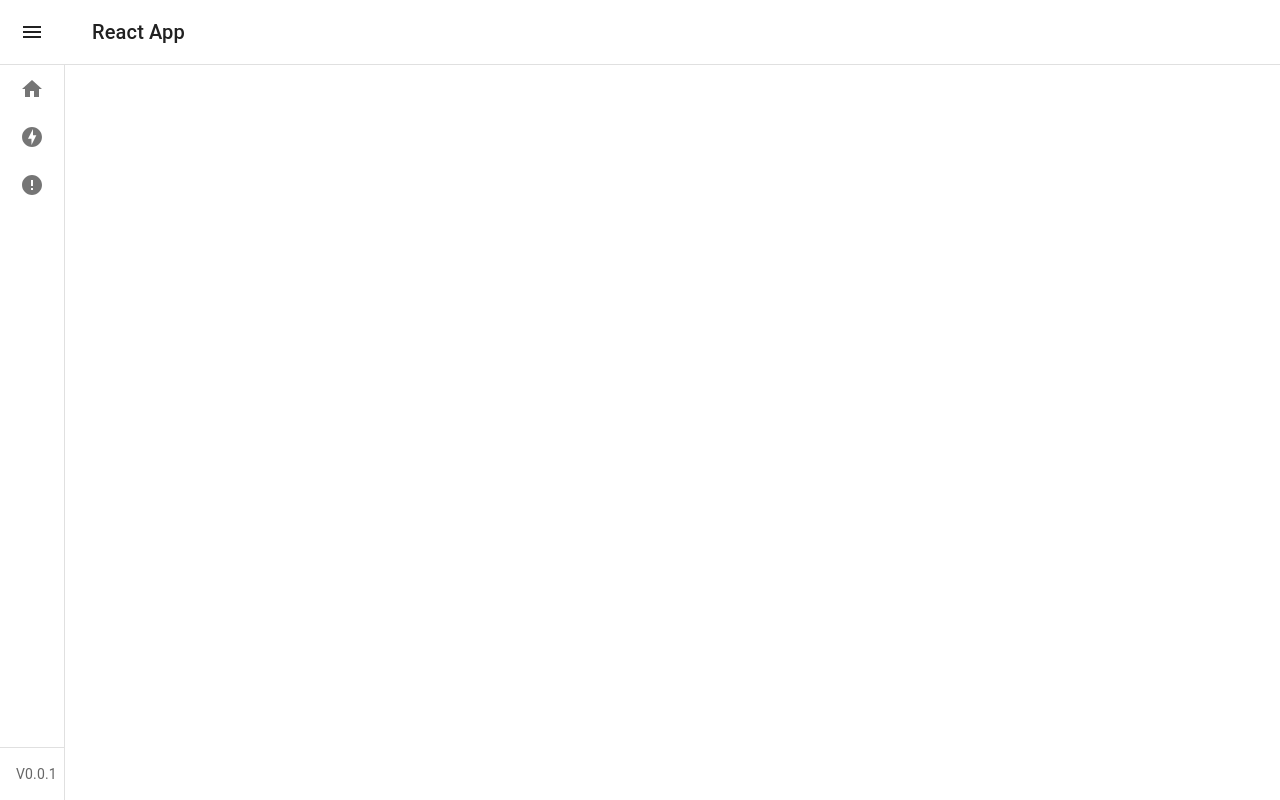
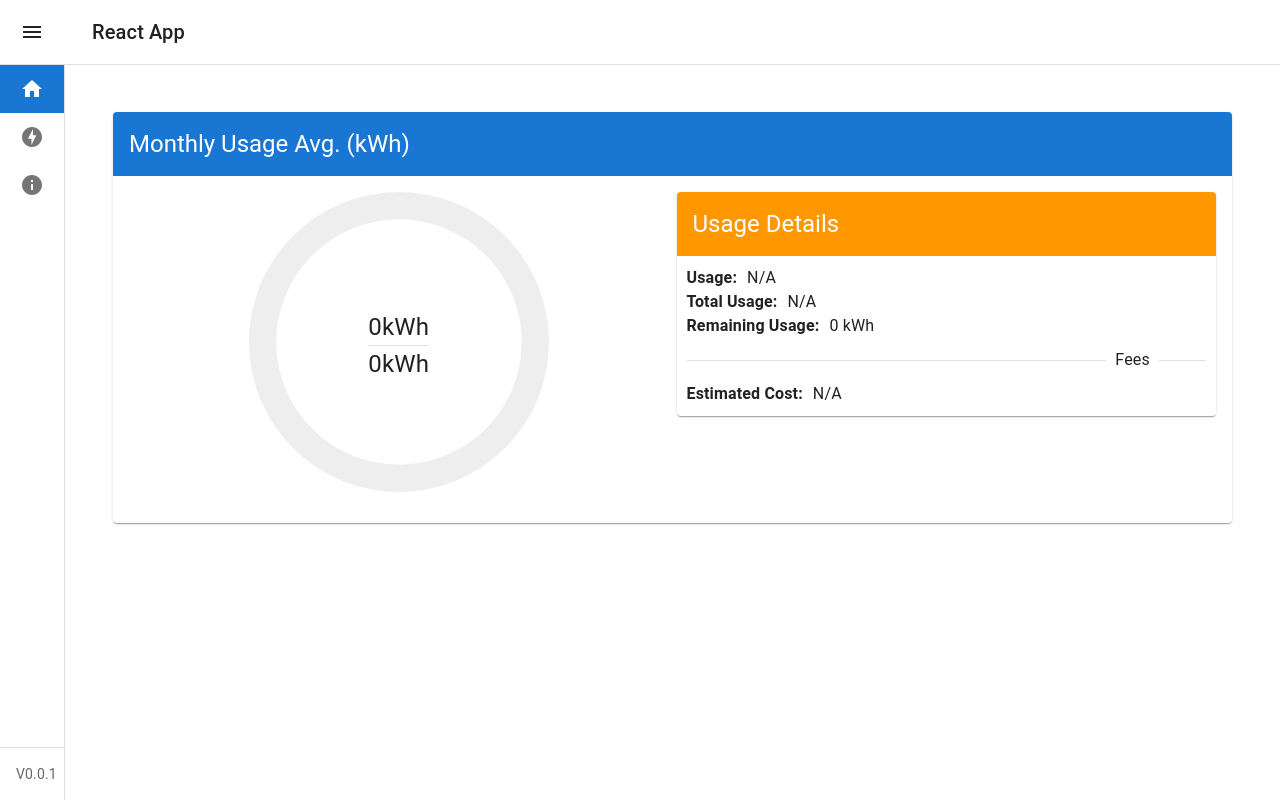
Before and after one commit to C0rv0dev/energy-node-front, a React (Create React App) app: page / in a window 1280 px wide. Built offline with nearby package versions, Linux system fonts and the light colour scheme; no server answers.

Commit message:
added energy page and refactored cards

```diff
--- a/src/providers/EnergyUseProvider.tsx
+++ b/src/providers/EnergyUseProvider.tsx
@@ -17,7 +17,7 @@ class EnergyUseProvider {
   }
 
   private async setEnergyUsageInformation() {
-    await api.get('/energy/my-usage')
+    await api.get('/home-display')
       .then((response) => {
         this.setUsage(response.data.usage);
         this.setTotalUsage(response.data.totalUsage);
--- /dev/null
+++ b/src/resources/components/CardComponent.tsx
@@ -0,0 +1,44 @@
+import React from 'react';
+import { Card, CardContent, CardHeader } from '@mui/material';
+
+interface CardComponentProps {
+  children: React.ReactNode;
+  hasHeader?: boolean;
+  headerTitle?: string;
+  headerBackgroundColor?: (theme: any) => string;
+  headerFontColor?: string;
+  headerAlign?: 'left' | 'center' | 'right';
+}
+
+function CardComponent({
+  children,
+  hasHeader,
+  headerTitle,
+  headerBackgroundColor,
+  headerFontColor,
+  headerAlign,
+}: CardComponentProps) {
+  const defaultHeaderBackgroundColor = headerBackgroundColor ? headerBackgroundColor : (theme: any) => theme.palette.primary.main;
+
+  return (
+    <Card sx={{ display: 'flex', flexDirection: 'column' }}>
+      {hasHeader && (
+        <CardHeader
+          title={headerTitle}
+          align={headerAlign}
+          sx={{
+            display: 'flex',
+            color: headerFontColor,
+            backgroundColor: defaultHeaderBackgroundColor,
+          }}
+        />
+      )}
+      <CardContent>
+        {children}
+      </CardContent>
+    </Card>
+
+  );
+}
+
+export default CardComponent;
--- a/src/resources/layout/components/SidebarItem.tsx
+++ b/src/resources/layout/components/SidebarItem.tsx
@@ -14,7 +14,7 @@ interface Props {
 function SideBarItem({ open, path, icon }: Props) {
   // variables
   const navigateTo = useNavigate();
-  const selected = window.location.pathname === `/${path}`;
+  const selected = window.location.pathname === path;
 
   // functions
   const formatToDisplay = (path: string) => {
--- a/src/resources/layout/components/SidebarList.tsx
+++ b/src/resources/layout/components/SidebarList.tsx
@@ -4,8 +4,9 @@ import SidebarItem from './SidebarItem';
 
 // Icons imports
 import HomeIcon from '@mui/icons-material/Home';
-import ErrorIcon from '@mui/icons-material/Error';
+import Info from '@mui/icons-material/Info';
 import OfflineBoltIcon from '@mui/icons-material/OfflineBolt';
+import RouteList from '../../../routing/Routes';
 
 interface SidebarListProps {
   open: boolean;
@@ -16,20 +17,20 @@ function SidebarList({ open }: SidebarListProps) {
     <List sx={{ paddingTop: 0 }}>
       <SidebarItem
         open={open}
-        path="home"
+        path={RouteList.Home}
         icon={<HomeIcon />}
       />
 
       <SidebarItem
         open={open}
-        path="energy"
+        path={RouteList.Energy}
         icon={<OfflineBoltIcon />}
       />
 
       <SidebarItem
         open={open}
-        path='about'
-        icon={<ErrorIcon />}
+        path={RouteList.About}
+        icon={<Info />}
       />
     </List>
   )
--- /dev/null
+++ b/src/resources/views/Energy.tsx
@@ -0,0 +1,22 @@
+import React from 'react';
+import CardComponent from '../components/CardComponent';
+
+function Energy() {
+    const formRef = React.useRef<HTMLFormElement>(null);
+
+    return (
+        <CardComponent
+            hasHeader
+            headerTitle="Energy"
+            headerBackgroundColor={(theme) => theme.palette.primary.main}
+            headerFontColor="white"
+            headerAlign="right"
+        >
+            <form ref={formRef}>
+
+            </form>
+        </CardComponent>
+    );
+}
+
+export default Energy;
--- a/src/resources/views/Main.tsx
+++ b/src/resources/views/Main.tsx
@@ -1,8 +1,9 @@
 import React from "react";
-import { Card, CardContent, CardHeader, Grid } from "@mui/material";
+import { Grid } from "@mui/material";
 import UsageMeterComponent from "../components/Main/UsageMeterComponent";
 import UsageDetails from "../components/Main/UsageDetails";
 import EnergyUseProvider from "../../providers/EnergyUseProvider";
+import CardComponent from "../components/CardComponent";
 
 function Main() {
   const [usage, setUsage] = React.useState<number>(0);
@@ -15,15 +16,12 @@ function Main() {
 
   return (
     <>
-      <Card sx={{ display: 'flex', flexDirection: 'column' }}>
-        <CardHeader
-          title="Monthly Usage Avg. (kWh)"
-          sx={{
-            backgroundColor: (theme) => theme.palette.primary.main,
-            color: 'white',
-          }}
-        />
-
+      <CardComponent
+        hasHeader
+        headerTitle="Monthly Usage Avg. (kWh)"
+        headerBackgroundColor={(theme) => theme.palette.primary.main}
+        headerFontColor="white"
+      >
         <Grid
           container
           spacing={1}
@@ -33,13 +31,11 @@ function Main() {
           }}
         >
           <Grid item xs={12} md={6}>
-            <CardContent sx={{ flex: '1 0 auto' }}>
             <UsageMeterComponent
               value={usage}
               usage={usage}
               totalusage={totalUsage}
             />
-            </CardContent>
           </Grid>
 
           <Grid
@@ -50,15 +46,13 @@ function Main() {
               height: "100%"
             }}
           >
-            <CardContent sx={{ height: '100%' }}>
             <UsageDetails
               usage={usage}
               totalusage={totalUsage}
             />
-            </CardContent>
           </Grid>
         </Grid>
-      </Card>
+      </CardComponent>
     </>
   );
 }
--- a/src/routing/Router.tsx
+++ b/src/routing/Router.tsx
@@ -5,6 +5,7 @@ import { BrowserRouter, Route, Routes } from "react-router-dom";
 // views imports
 import Main from "../resources/views/Main";
 import LayoutOutlet from "../resources/layout/LayoutOutlet";
+import Energy from "../resources/views/Energy";
 
 function Router() {
   return (
@@ -17,13 +18,13 @@ function Router() {
           />
 
           <Route
-            path={RouteList.About}
-            element={<div>About</div>}
+            path={RouteList.Energy}
+            element={<Energy />}
           />
 
           <Route
-            path={RouteList.Energy}
-            element={<div>Energy</div>}
+            path={RouteList.About}
+            element={<div>About</div>}
           />
         </Route>
       </Routes>
--- a/src/routing/Routes.ts
+++ b/src/routing/Routes.ts
@@ -1,5 +1,5 @@
 enum RouteList {
-  Home = '/home',
+  Home = '/',
   About = '/about',
   Energy = '/energy',
 };
```
Lines whose indentation alone changed are shown as unchanged.
